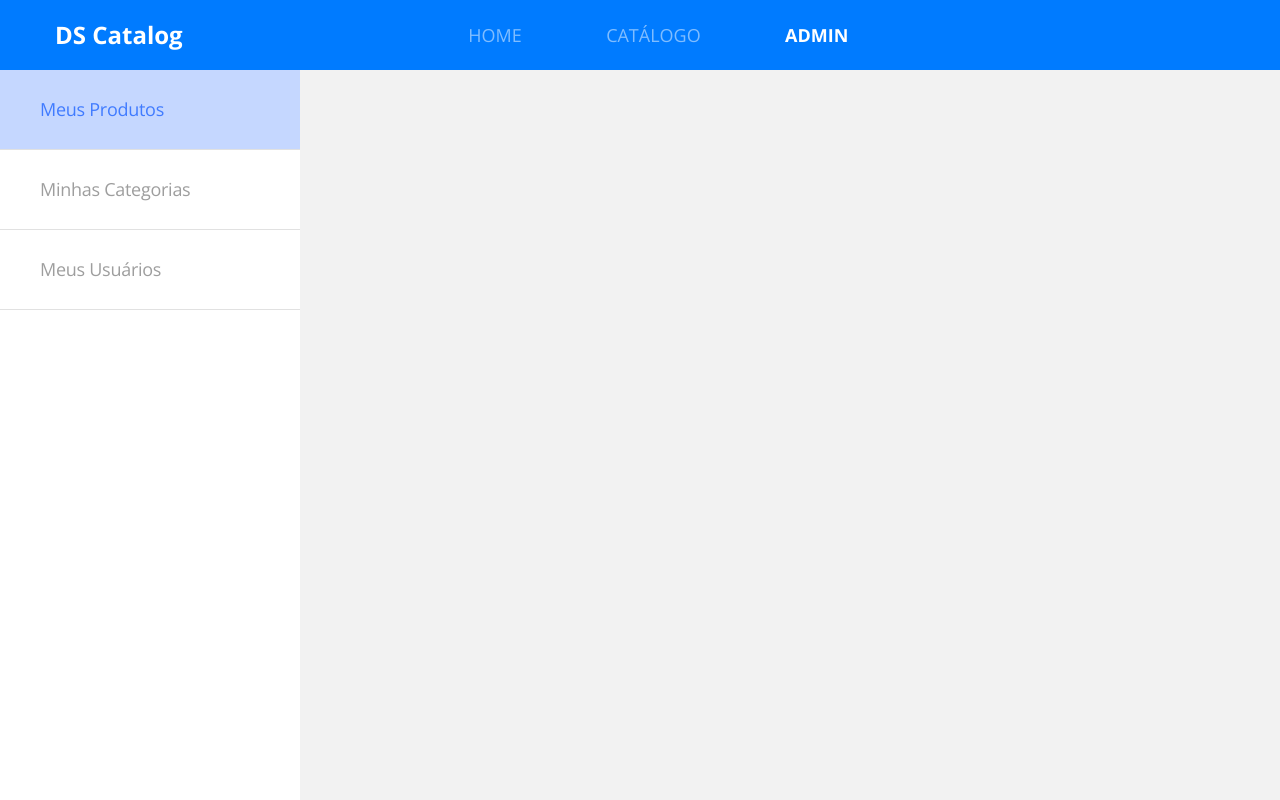
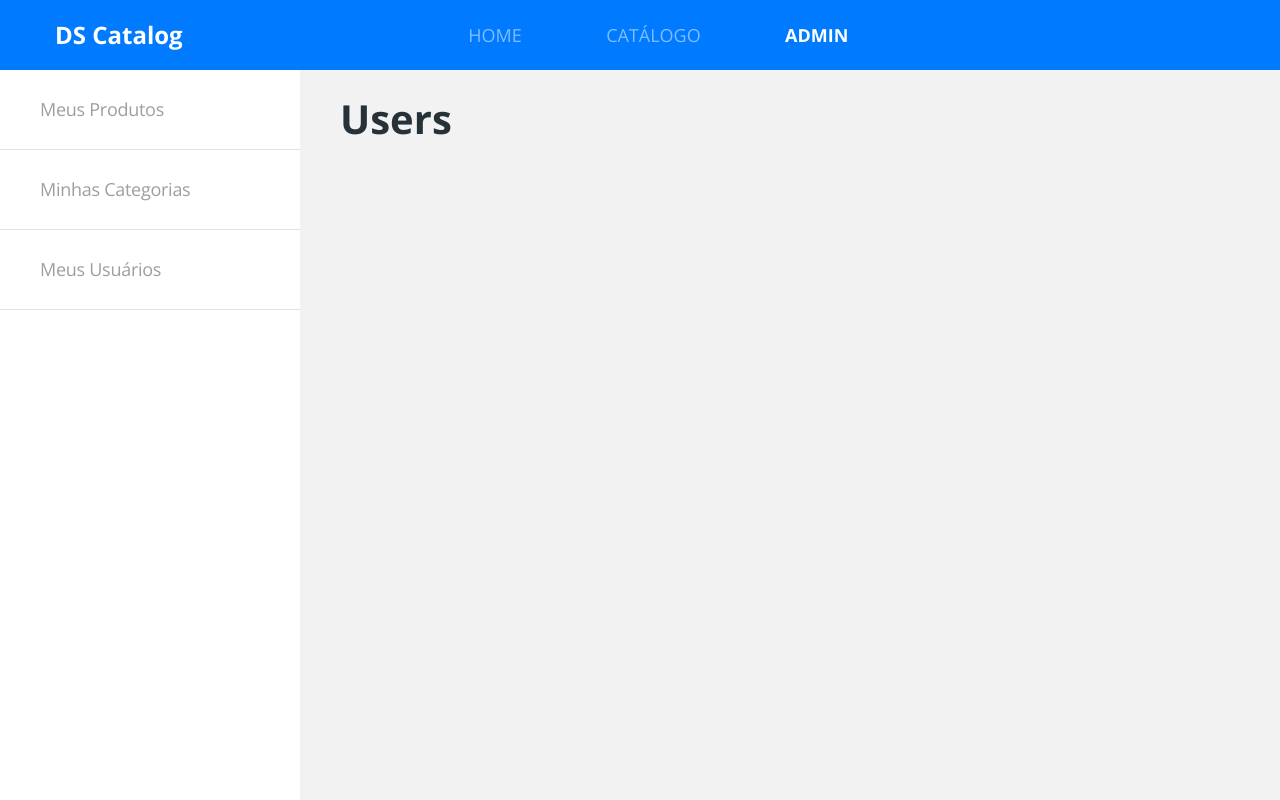
Before and after one commit to pierreEnoc/ds-catalog-web, a React (Create React App) app: page /admin/contentt in a window 1280 px wide. Built offline with nearby package versions, Linux system fonts and the light colour scheme.

Commit message:
:sparkles: creating navigation, route admin

```diff
--- a/src/core/components/Navbar/index.tsx
+++ b/src/core/components/Navbar/index.tsx
@@ -12,17 +12,17 @@ const Navbar = () => (
         <div className="col-6 offset-2">
             <ul className="main-menu">
                 <li>
-                    <NavLink to="/" activeClassName="active" exact>
+                    <NavLink to="/"  exact>
                         HOME
                     </NavLink>
                 </li>
                 <li>
-                    <NavLink to="/products" activeClassName="active ">
+                    <NavLink to="/products">
                         CATÁLOGO
                     </NavLink>
                 </li>
                 <li>
-                    <NavLink to="/admin" activeClassName="active">
+                    <NavLink to="/admin">
                         ADMIN
                     </NavLink>
                 </li>
--- a/src/pages/Admin/components/Navbar/index.tsx
+++ b/src/pages/Admin/components/Navbar/index.tsx
@@ -1,17 +1,24 @@
 import React from 'react';
+import { Link, NavLink } from 'react-router-dom';
 import './styles.scss'
 
 const Navbar = () => (
     <nav className ="admin-nav-container">
         <ul>
             <li>
-             < a href="link" className="admin-nav-item active"> Meus Produtos</a>
+             < NavLink to="/admin/products" className="admin-nav-item ">
+                Meus Produtos
+            </NavLink>
             </li>
             <li>
-            < a href="link" className="admin-nav-item"> Minhas Categorias</a>
+            < NavLink to="/admin/categories" className="admin-nav-item">
+                Minhas Categorias
+            </NavLink>
             </li>
             <li>
-            < a href="link" className="admin-nav-item"> Meus Usuários</a>
+            < NavLink to="/admin/users" className="admin-nav-item">
+                Meus Usuários
+            </NavLink>
             </li>
         </ul>
 
--- a/src/pages/Admin/components/Navbar/styles.scss
+++ b/src/pages/Admin/components/Navbar/styles.scss
@@ -24,4 +24,6 @@
     &:hover {
         color: #407BFF;
     }
+
+
 }
--- a/src/pages/Admin/index.tsx
+++ b/src/pages/Admin/index.tsx
@@ -1,9 +1,27 @@
 import React from 'react';
+import {Route, Switch } from 'react-router-dom';
 import Navbar from './components/Navbar';
+import './styles.scss';
 
 const Admin = () => (
-   <div>
+   <div className="admin-container">
        <Navbar />
+       <div className="admin-content">
+            <Switch >
+                <Route path="/admin/products">
+                    <h1>Products</h1>
+
+                </Route>
+                <Route path="/admin/categories">
+                    <h1>Categories</h1>
+
+                </Route>
+                <Route path="/admin/contentt">
+                    <h1>Users</h1>
+
+                </Route>
+            </Switch>
+       </div>
    </div>
 );
 
--- /dev/null
+++ b/src/pages/Admin/styles.scss
@@ -0,0 +1,8 @@
+.admin-container {
+    display: flex;
+}
+
+.admin-content {
+    padding: 25px 40px 45px;
+    flex:1;
+}
```
